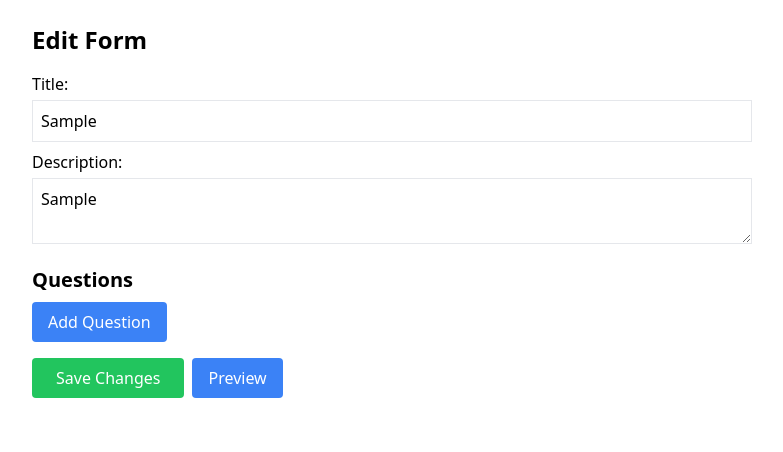
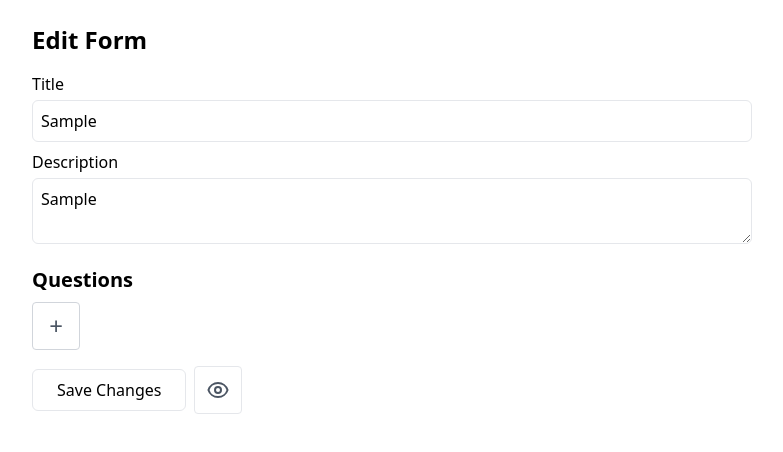
Before and after one commit to infangle/google-forms-clone, a React (Vite) app: page /forms/create in a window 1280 px wide. Both pictures are taken after typing "Sample", "Sample" into the empty fields and a click on the button "Create Form". Shown: the top 452 px of the page, without its empty margins (248-1031 px from the left). Built offline with nearby package versions, Linux system fonts and the light colour scheme.

Commit message:
update form create and edit UI

```diff
--- a/src/components/forms/QuestionEditor.tsx
+++ b/src/components/forms/QuestionEditor.tsx
@@ -1,4 +1,5 @@
-import type { Question } from "@/types/question";
+import { v4 as uuid } from "uuid";
+import type { Question, Option } from "@/types/question";
 
 interface QuestionEditorProps {
   question: Question;
@@ -13,8 +14,48 @@ export default function QuestionEditor({
   onChange,
   onRemove,
 }: QuestionEditorProps) {
+  const handleAddOption = () => {
+    const newOption: Option = { id: uuid(), text: "" };
+    const updatedOptions = question.options ? [...question.options, newOption] : [newOption];
+    onChange({ ...question, options: updatedOptions });
+  };
+
+  const handleOptionChange = (idx: number, value: string) => {
+    if (!question.options) return;
+    const updatedOptions = question.options.map((opt, i) =>
+      i === idx ? { ...opt, text: value } : opt
+    );
+    onChange({ ...question, options: updatedOptions });
+  };
+
+  const handleRemoveOption = (idx: number) => {
+    if (!question.options) return;
+    const updatedOptions = question.options.filter((_, i) => i !== idx);
+    onChange({ ...question, options: updatedOptions });
+  };
+
+  const handleTypeChange = (newType: Question["type"]) => {
+    let updatedOptions: Option[] | undefined = undefined;
+    if (newType === "multiple-choice" || newType === "checkbox") {
+      updatedOptions = question.options && question.options.length > 0
+        ? question.options
+        : [{ id: uuid(), text: "" }];
+    }
+    onChange({ ...question, type: newType, options: updatedOptions });
+  };
+
   return (
     <div className="border p-4 mb-2 rounded">
+      <div className="flex justify-end mt-2">
+  <button
+    type="button"
+    onClick={onRemove}
+    className="text-red-500 px-2 py-1 rounded hover:text-red-500 hover:underline focus:outline-none"
+  >
+    Remove Question
+  </button>
+</div>
+
       <label className="block mb-1">
         Question {index + 1}:
         <input
@@ -24,36 +65,66 @@ export default function QuestionEditor({
           className="border p-1 w-full mt-1"
         />
       </label>
+      <label className="flex justify-end items-center mb-1 gap-2 w-full">
+  Required
+  <input
+    type="checkbox"
+    checked={question.required}
+    onChange={(e) => onChange({ ...question, required: e.target.checked })}
+    className=""
+  />
+</label>
+
+
+
 
       <label className="block mb-1">
         Type:
         <select
           value={question.type}
-          onChange={(e) => onChange({ ...question, type: e.target.value as Question['type'] })}
+          onChange={(e) => handleTypeChange(e.target.value as Question["type"])}
           className="border p-1 w-full mt-1"
         >
           <option value="text">Text</option>
+          <option value="paragraph">Paragraph</option>
           <option value="multiple-choice">Multiple Choice</option>
+          <option value="checkbox">Checkbox</option>
         </select>
       </label>
 
-      <label className="block mb-1">
-        Required:
+
+
+      {(question.type === "multiple-choice" || question.type === "checkbox") && (
+        <div className="mt-2">
+          <p className="font-semibold mb-1">Options:</p>
+          {question.options?.map((opt, idx) => (
+            <div key={opt.id} className="flex items-center mb-1">
               <input
-          type="checkbox"
-          checked={question.required}
-          onChange={(e) => onChange({ ...question, required: e.target.checked })}
-          className="ml-2"
+                type="text"
+                value={opt.text}
+                onChange={(e) => handleOptionChange(idx, e.target.value)}
+                className="border p-1 w-full"
               />
-      </label>
-
               <button
                 type="button"
-        onClick={onRemove}
-        className="bg-red-500 text-white px-2 py-1 rounded mt-2"
+                onClick={() => handleRemoveOption(idx)}
+                className="ml-2 text-red-500 px-2 py-1 rounded hover: hover:text-red-500 hover:underline focus:outline-none"
               >
                 Remove
               </button>
             </div>
+          ))}
+          <button
+            type="button"
+            onClick={handleAddOption}
+            className="mt-1  text-blue-400 px-2 py-1 rounded hover: hover:text-blue-500 hover:underline focus:outline-none"
+          >
+            Add Option
+          </button>
+        </div>
+      )}
+
+
+    </div>
   );
 }
--- a/src/pages/forms/[id]/edit.tsx
+++ b/src/pages/forms/[id]/edit.tsx
@@ -39,7 +39,7 @@ export default function EditFormPage() {
 
   const handleQuestionChange = async (index: number, updated: Question) => {
     updateQuestionAt(index, updated);
-    await updateQuestion(updated); // Persist immediately
+    await updateQuestion(updated);
   };
 
   const handleSave = async () => {
@@ -59,25 +59,28 @@ export default function EditFormPage() {
     <div className="p-6 max-w-3xl mx-auto">
       <h1 className="text-2xl font-bold mb-4">Edit Form</h1>
 
-      <label className="block mb-2">
-        Title:
+      {/* Form Title */}
+      <label className="block mb-2 font-poppins font-normal">
+        Title
         <input
           type="text"
           value={form.title}
           onChange={(e) => handleChange("title", e.target.value)}
-          className="border p-2 w-full mt-1"
+          className="border border-gray-200 rounded-md p-2 w-full mt-1"
         />
       </label>
 
+      {/* Form Description */}
       <label className="block mb-4">
-        Description:
+        Description
         <textarea
           value={form.description ?? ""}
           onChange={(e) => handleChange("description", e.target.value)}
-          className="border p-2 w-full mt-1"
+          className="border border-gray-200 rounded-md p-2 w-full mt-1"
         />
       </label>
 
+      {/* Questions Section */}
       <h2 className="text-xl font-semibold mb-2">Questions</h2>
       {questions.map((q, index) => (
         <QuestionEditor
@@ -89,25 +92,57 @@ export default function EditFormPage() {
         />
       ))}
 
+      {/* Add Question Button */}
+      <div className="mb-4">
+        <div className="group inline-block">
           <button
             type="button"
             onClick={addQuestion}
-        className="bg-blue-500 text-white px-4 py-2 rounded mb-4"
+            className="relative w-12 h-12 bg-white border border-gray-300 rounded flex items-center justify-center
+                       hover:border-blue-400 transition"
           >
-        Add Question
+            <span className="text-gray-600 text-2xl select-none">+</span>
+            <span className="absolute bottom-full mb-2 hidden group-hover:block bg-gray-800 text-white text-xs px-2 py-1 rounded whitespace-nowrap">
+              Add question
+            </span>
           </button>
+        </div>
+      </div>
 
-      <div>
+      {/* Save and Preview Buttons */}
+      <div className="flex items-center space-x-2">
         <button
           type="button"
           onClick={handleSave}
-          className="bg-green-500 text-white px-6 py-2 rounded"
+          className="rounded-md border border-gray-200 bg-white text-black px-6 py-2 hover:bg-blue-100 transition"
         >
           Save Changes
         </button>
-        <button onClick={goToPreview} className="bg-blue-500 text-white px-4 py-2 rounded ml-2">
+
+        <div className="group inline-block relative">
+          <button
+            onClick={goToPreview}
+            className="w-12 h-12 bg-white rounded flex items-center justify-center transition border border-gray-200 hover:border-blue-400"
+          >
+            {/* Eye icon */}
+            <svg
+              xmlns="http://www.w3.org/2000/svg"
+              className="w-6 h-6 text-gray-600"
+              fill="none"
+              viewBox="0 0 24 24"
+              stroke="currentColor"
+              strokeWidth={2}
+            >
+              <path strokeLinecap="round" strokeLinejoin="round" d="M15 12a3 3 0 11-6 0 3 3 0 016 0z" />
+              <path strokeLinecap="round" strokeLinejoin="round" d="M2.458 12C3.732 7.943 7.523 5 12 5c4.477 0 8.268 2.943 9.542 7-1.274 4.057-5.065 7-9.542 7-4.477 0-8.268-2.943-9.542-7z" />
+            </svg>
+
+            {/* Hover tooltip */}
+            <span className="absolute bottom-full mb-2 hidden group-hover:block bg-gray-800 text-white text-xs px-2 py-1 rounded whitespace-nowrap">
               Preview
+            </span>
           </button>
+        </div>
       </div>
     </div>
   );
--- a/src/pages/forms/create.tsx
+++ b/src/pages/forms/create.tsx
@@ -22,6 +22,20 @@ export default function CreateFormPage() {
     <div className="p-6 max-w-3xl mx-auto">
       <h1 className="text-2xl font-bold mb-4">Create New Form</h1>
 
+      <div className="flex justify-end mt-2">
+        <button
+          type="button"
+          onClick={() => {
+            const titleInput = (document.getElementById("title") as HTMLInputElement).value;
+            const descInput = (document.getElementById("description") as HTMLTextAreaElement).value;
+            handleSubmit(titleInput, descInput);
+          }}
+    className="text-green-500 px-2 py-1 rounded hover:text-green-500 hover:underline focus:outline-none"
+        >
+          Create Form
+        </button>
+      </div>
+
       <label className="block mb-2">
         Title:
         <input type="text" placeholder="Form title" className="border p-2 w-full mt-1" id="title" />
@@ -43,23 +57,12 @@ export default function CreateFormPage() {
         />
       ))}
 
-      <button type="button" onClick={addQuestion} className="bg-blue-500 text-white px-4 py-2 rounded mb-4">
+      <button type="button" onClick={addQuestion}             className="mt-1  text-blue-400 px-2 py-1 rounded hover: hover:text-blue-500 hover:underline focus:outline-none"
+>
         Add Question
       </button>
 
-      <div>
-        <button
-          type="button"
-          onClick={() => {
-            const titleInput = (document.getElementById("title") as HTMLInputElement).value;
-            const descInput = (document.getElementById("description") as HTMLTextAreaElement).value;
-            handleSubmit(titleInput, descInput);
-          }}
-          className="bg-green-500 text-white px-6 py-2 rounded"
-        >
-          Create Form
-        </button>
-      </div>
+
     </div>
   );
 }
```
Lines whose indentation alone changed are shown as unchanged.
